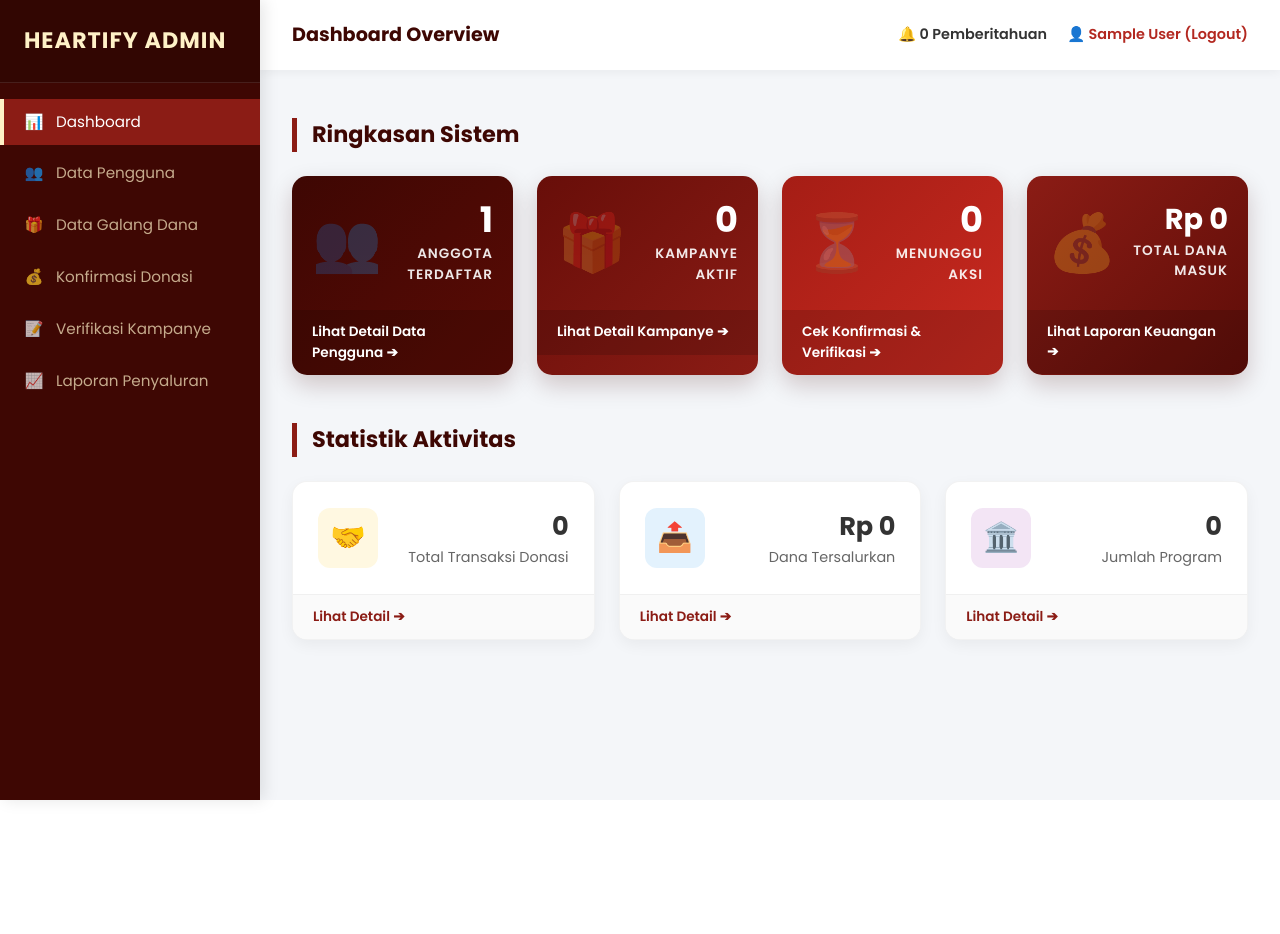
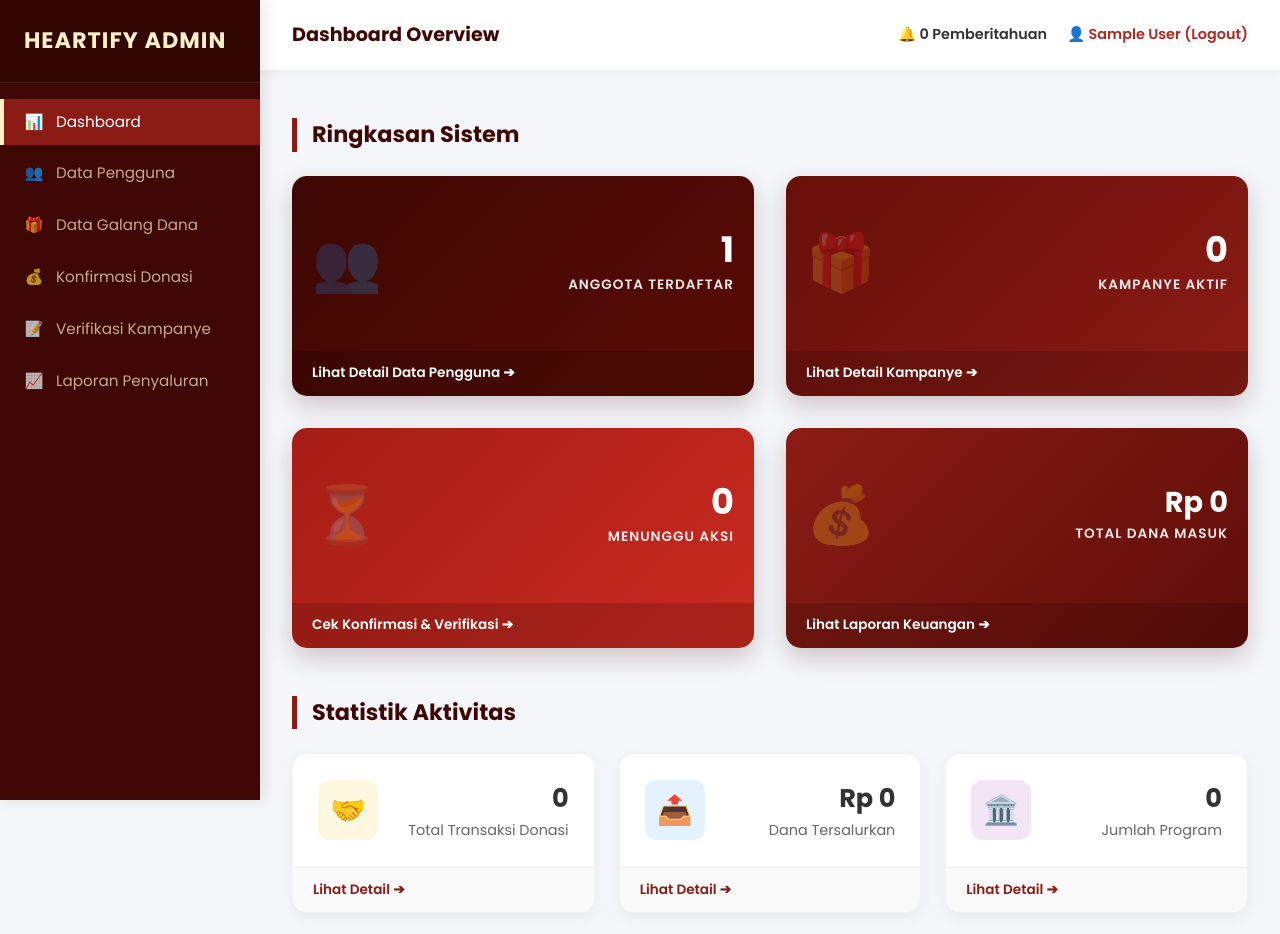
Before and after one commit to AdindaMuarriva/Heartify, a Next.js app: page /admin_dashboard in a window 1280 px wide. Shown: the top 934 px of the page. Before the commit the page ends 800 px from the top, so only its background shows below. Built offline with nearby package versions, Linux system fonts and the light colour scheme; sample sign-in values are in the browser's storage.

Commit message:
Memperbaiki kode untuk ajukankampanye & admin_dashboard

```diff
--- a/app/admin_dashboard/admin.css
+++ b/app/admin_dashboard/admin.css
@@ -133,10 +133,12 @@
 .stats-row-1 {
   display: grid;
   grid-template-columns: repeat(4, 1fr);
-  gap: 1.5rem;
+  grid-template-columns: repeat(2, 1fr);
+  gap: 2rem; /* Saya perbesar sedikit jaraknya agar lebih lega */
   margin-bottom: 3rem;
 }
 
+/* Tambahan opsional: Agar kartu terlihat lebih tinggi/kotak (tidak gepeng) */
 .stat-card-solid {
   border-radius: 15px;
   color: var(--white);
@@ -146,6 +148,16 @@
   flex-direction: column;
   box-shadow: 0 10px 25px rgba(62, 7, 3, 0.2);
   transition: transform 0.3s, box-shadow 0.3s;
+  min-height: 220px; /* Tambahkan tinggi minimal agar terlihat lebih "petak" */
+}
+
+/* Pastikan konten di dalam kartu berada di tengah secara vertikal */
+.stat-body {
+  padding: 30px 25px; /* Tambah padding agar isi lebih ketengah */
+  display: flex;
+  justify-content: space-between;
+  align-items: center;
+  flex: 1; /* Agar body mengisi ruang kosong */
 }
 
 .stat-card-solid:hover {
--- a/app/ajukankampanye/page.tsx
+++ b/app/ajukankampanye/page.tsx
@@ -78,7 +78,7 @@ export default function AjukanKampanye() {
       setIsSubmitting(false);
       setPopup("Kampanye berhasil diajukan! Menunggu verifikasi Admin.");
 
-      setTimeout(() => router.push("/profile"), 2000);
+      setTimeout(() => router.push("/beranda"), 2000);
     }, 1500);
   };
 
```
